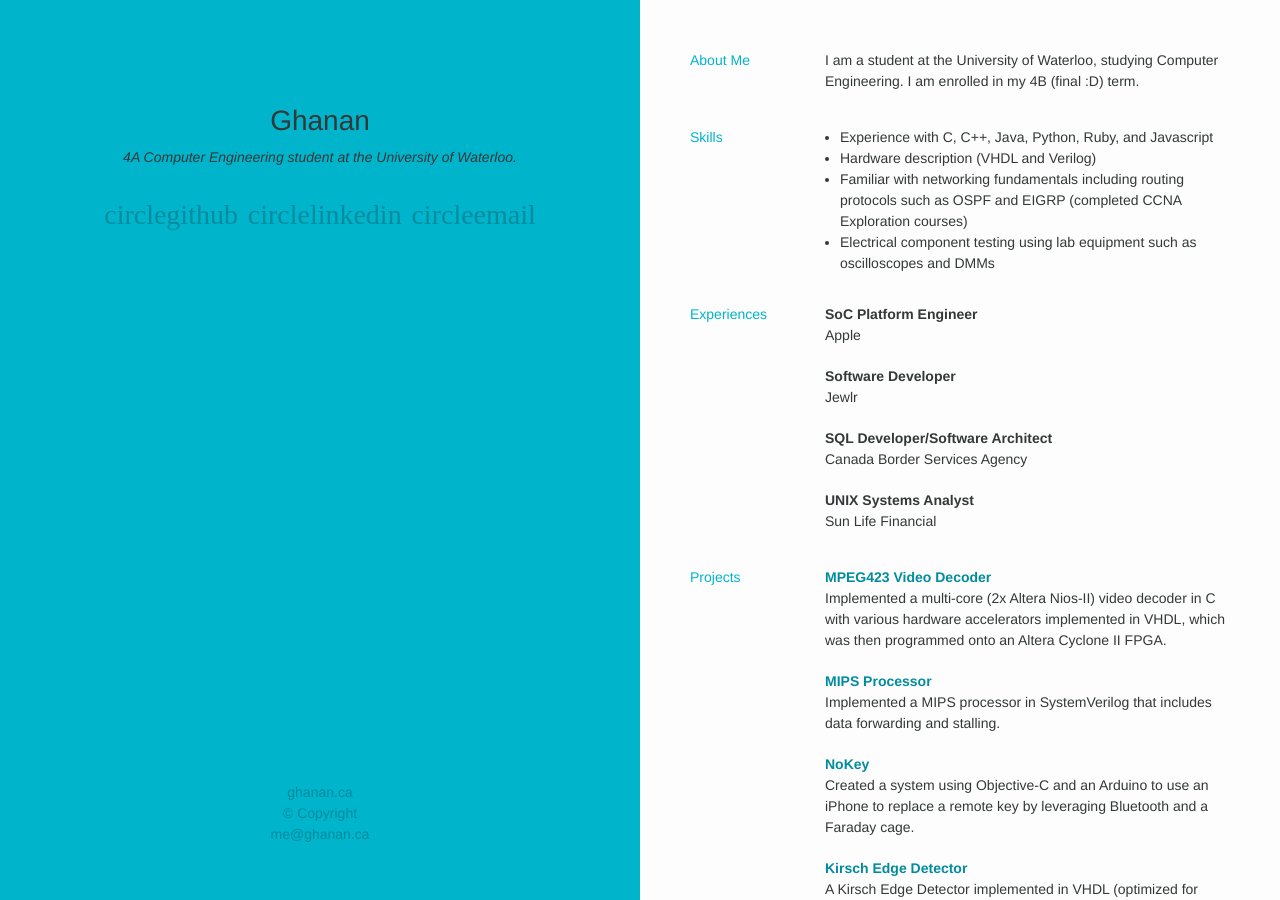
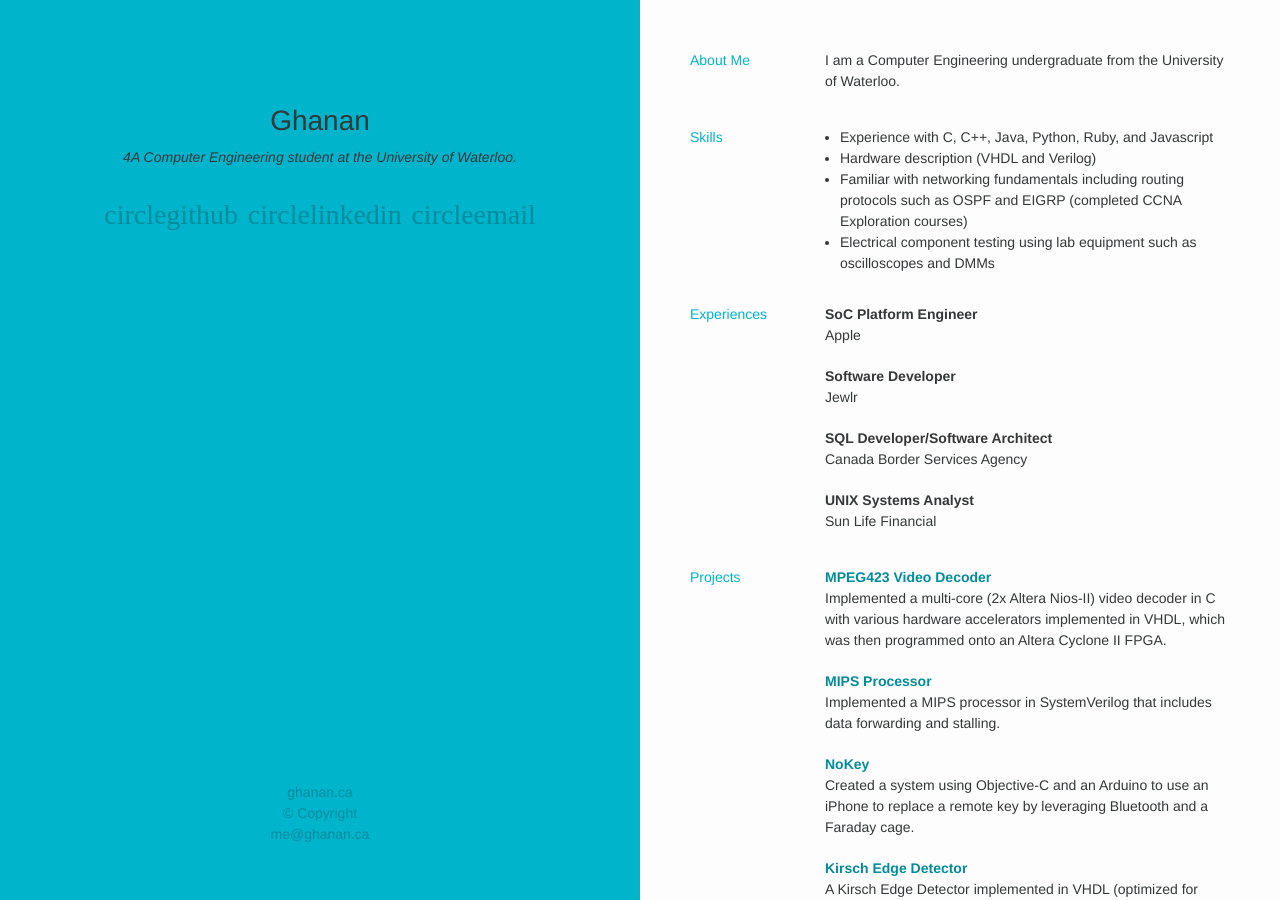
Before and after one commit to ghananigans/ghanan94.github.io, a Jekyll site: the page built from index.html, in a window 1280 px wide and 900 px high. Built offline with Jekyll 4.4.1, drawn with Linux system fonts in a browser that asks for light colours; some web fonts are replaced.

Commit message:
Create index.html

```diff
--- a/index.html
+++ b/index.html
@@ -9,7 +9,7 @@ layout: default
         <span class="section-title">About Me</span>
       </div>
       <div class="section-content">
-        <p>I am a student at the University of Waterloo, studying Computer Engineering. I am enrolled in my 4B (final :D) term.</p>
+        <p>I am a Computer Engineering undergraduate from the University of Waterloo.</p>
       </div>
     </div>
 
```
